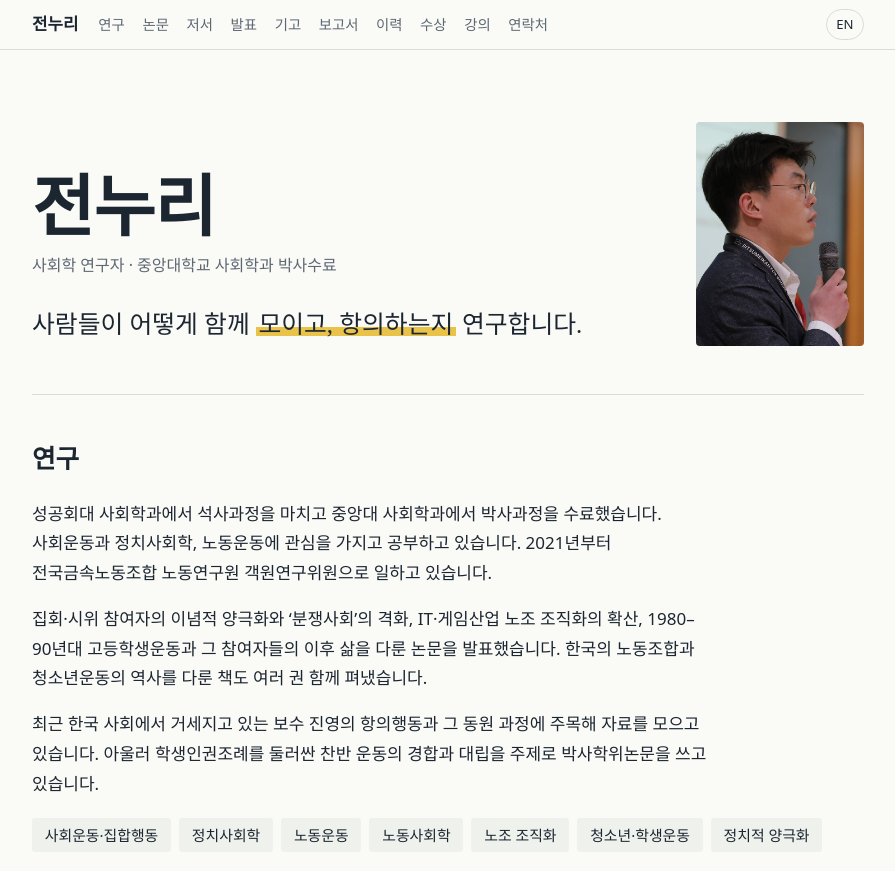
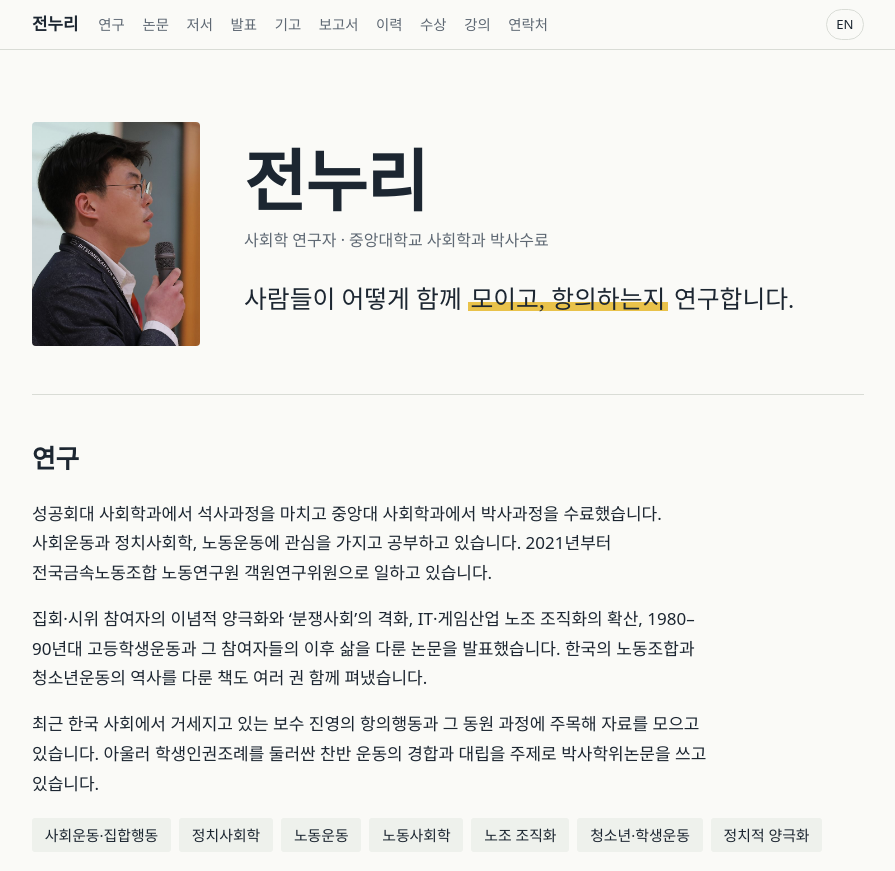
Before and after one commit to nuri-jeon/nuri-jeon.github.io, a plain HTML site: page index.html in a window 1280 px wide. Shown: the top 871 px of the page, without its empty margins (192-1087 px from the left). Drawn offline with Linux system fonts and the light colour scheme; a web font is replaced by a local one.

Commit message:
Update index.html

```diff
--- a/index.html
+++ b/index.html
@@ -58,7 +58,7 @@
   .wrap{max-width:880px;margin:0 auto;padding:0 1.5rem}
 
   /* 첫 화면 */
-  .hero{display:grid;grid-template-columns:1fr 168px;gap:2.5rem;align-items:end;
+  .hero{display:grid;grid-template-columns:168px 1fr;gap:2.75rem;align-items:center;
         padding:4.5rem 0 3rem;border-bottom:1px solid var(--rule)}
   .hero h1{font-family:var(--serif);font-weight:700;font-size:clamp(2.6rem,7vw,4.2rem);
            line-height:1.1;margin:0 0 .35rem;letter-spacing:-.01em}
@@ -67,7 +67,7 @@
                 margin:0;max-width:30em}
   .hero .thesis mark{background:linear-gradient(transparent 58%,var(--mark) 58%,var(--mark) 92%,transparent 92%);
                      color:inherit;padding:0 .1em}
-  .hero img{width:168px;height:224px;object-fit:cover;border-radius:4px;display:block;
+  .hero img{order:-1;width:168px;height:224px;object-fit:cover;border-radius:4px;display:block;
             object-position:50% 30%}
 
   /* 본문 섹션 */
```
